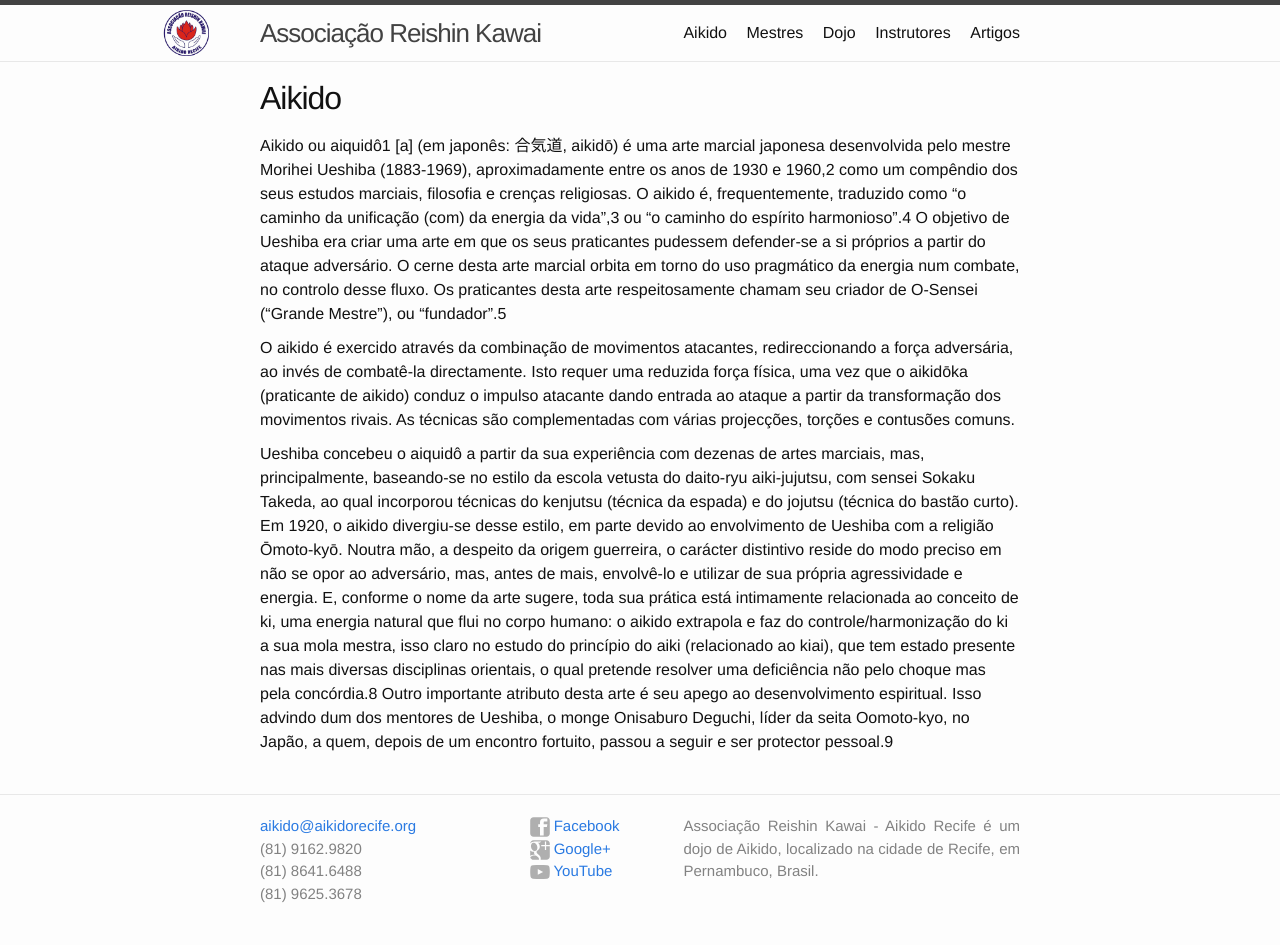
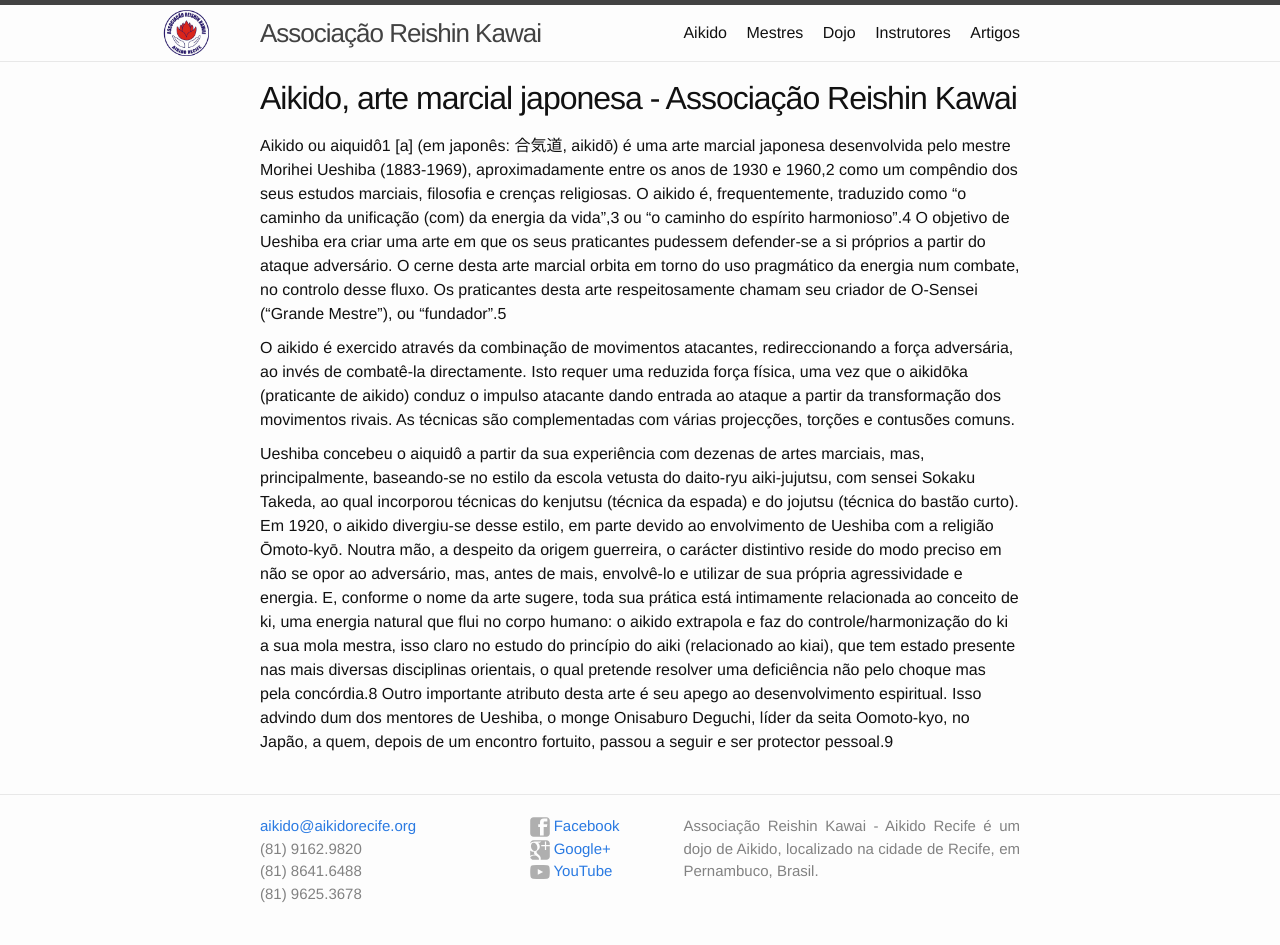
Before and after one commit to aikidorecife/aikidorecife.github.io, a Jekyll site: the page built from aikido.md, in a window 1280 px wide. Built offline with Jekyll 4.4.1, drawn with Linux system fonts in a browser that asks for light colours; nearby versions of some CDN libraries.

Commit message:
changing title tags

```diff
--- a/_includes/header.html
+++ b/_includes/header.html
@@ -11,7 +11,7 @@
           <a class="page-link" href="{{ site.baseurl }}/mestres/">Mestres</a>
           <a class="page-link" href="{{ site.baseurl }}/dojo/">Dojo</a>
           <a class="page-link" href="{{ site.baseurl }}/instrutores/">Instrutores</a>
-	  <a class="page-link" href="{{ site.baseurl }}/articles/">Artigos</a>
+	  <a class="page-link" href="{{ site.baseurl }}/artigos/">Artigos</a>
 
       </div>
     </nav>
--- a/aikido.md
+++ b/aikido.md
@@ -1,6 +1,6 @@
 ---
 layout: page
-title: Aikido
+title: Aikido, arte marcial japonesa - Associação Reishin Kawai
 permalink: /aikido/
 description: Aikido é uma arte marcial japonesa criada pelo mestre Morihei Ueshiba (1883-1969) que tem por base usar a força do adversário contra ele mesmo em um contexto de defesa pessoal.
 ---
--- a/dojo.html
+++ b/dojo.html
@@ -1,6 +1,6 @@
 ---
 layout: page
-title: Dojo de Aikido em Recife
+title: Dojo de Aikido em Recife - Associação Reishin Kawai
 permalink: /dojo/
 ---
 
--- a/instrutores/index.html
+++ b/instrutores/index.html
@@ -1,6 +1,6 @@
 ---
 layout: page_notitle
-title: Instrutores de Aikido da Associação Reishin Kawai
+title: Instrutores de Aikido - Associação Reishin Kawai
 permalink: /instrutores/
 ---
 
--- a/mestres/index.html
+++ b/mestres/index.html
@@ -1,6 +1,6 @@
 ---
 layout: page_notitle
-title: Mestres de Aikido
+title: Mestres de Aikido - Associação Reishin Kawai
 permalink: /mestres/
 description: Conheça alguns dos mais importantes mestres de Aikido do mundo, inclusive os mestres que foram importantes para o Aikido no Brasil.
 ---
```
Also changed, not shown: artigos/index.html (renamed from articles/index.html, +4 -4 lines), artigos/general/body-soul-uke.md (renamed from articles/general/body-soul-uke.md), artigos/kawai/principles.md (renamed from articles/kawai/principles.md), artigos/kawai/true-leader.md (renamed from articles/kawai/true-leader.md).
